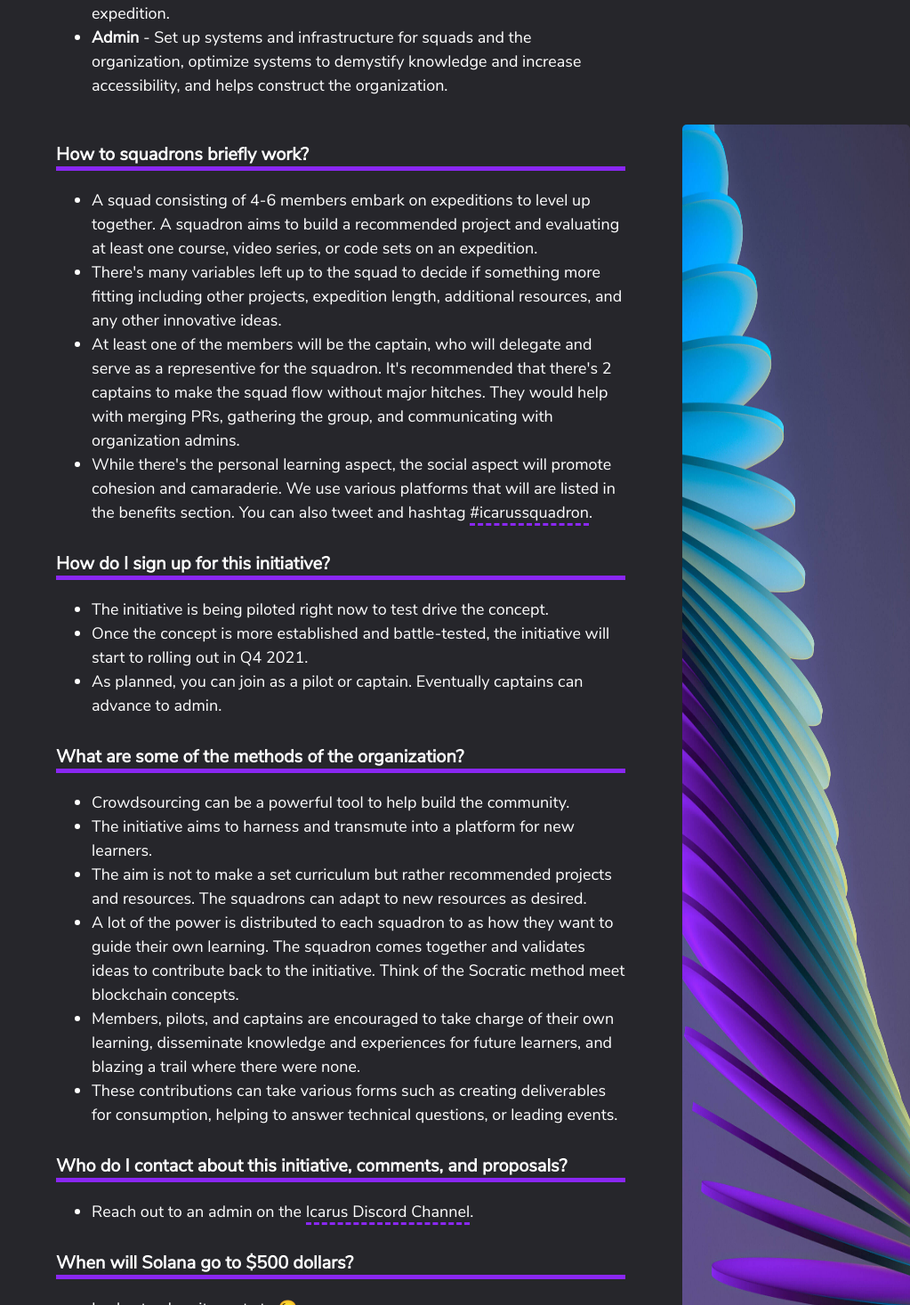
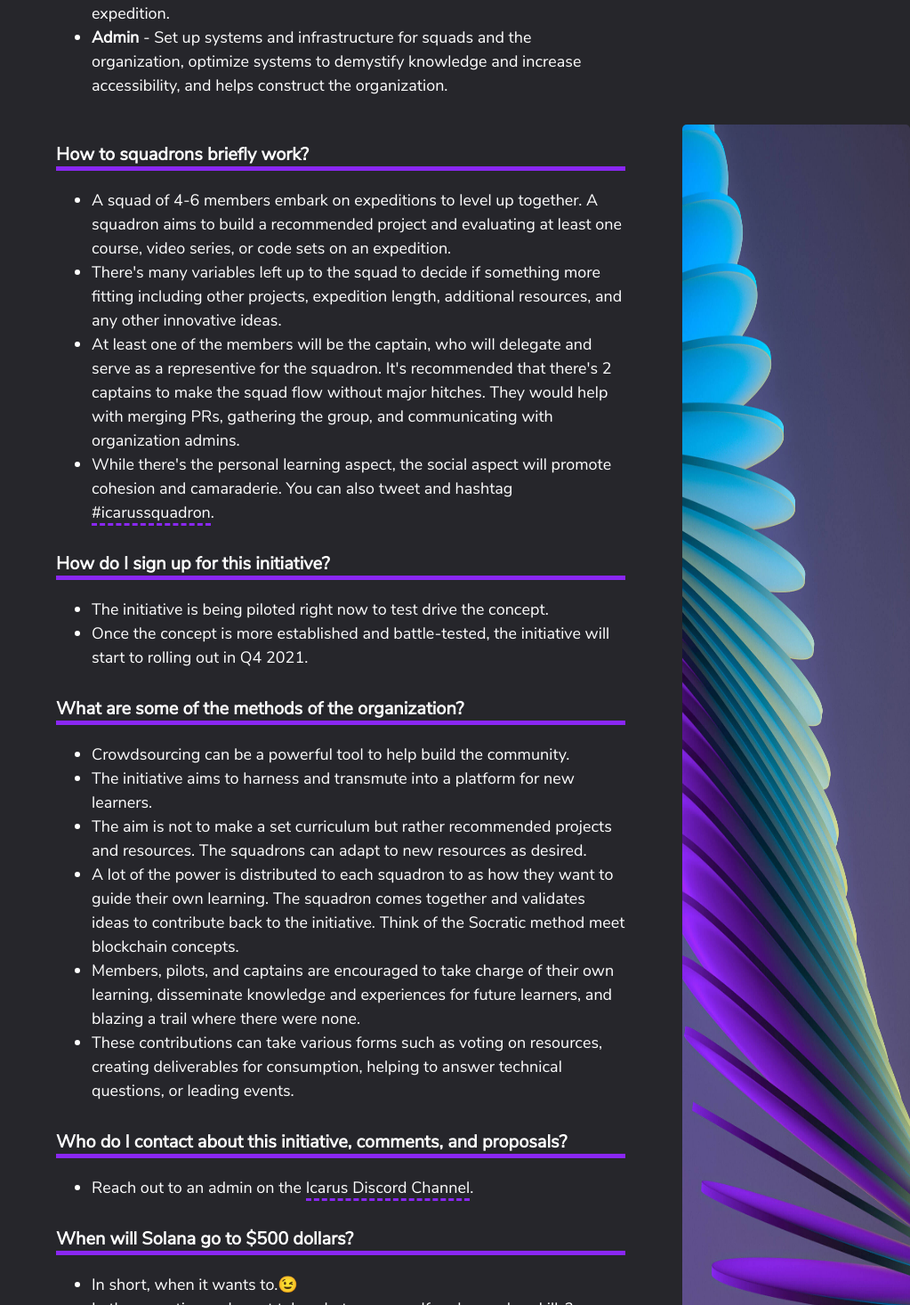
Before and after one commit to icarus-initiative/organization_website, a Next.js app: page / in a window 1280 px wide. Shown: the part 7043-8510 px from the top of the page at 89% size, without its empty margins (257-1280 px from the left). Built offline with nearby package versions, Linux system fonts and the light colour scheme.

Commit message:
Update FAQ wording

```diff
--- a/src/FAQ.js
+++ b/src/FAQ.js
@@ -231,8 +231,8 @@ export default function FAQ() {
             <H3>How to squadrons briefly work?</H3>
             <Ul>
               <Li>
-                A squad consisting of 4-6 members embark on expeditions to level
-                up together. A squadron aims to build a recommended project and
+                A squad of 4-6 members embark on expeditions to level up
+                together. A squadron aims to build a recommended project and
                 evaluating at least one course, video series, or code sets on an
                 expedition.
               </Li>
@@ -250,9 +250,8 @@ export default function FAQ() {
               </Li>
               <Li>
                 While there's the personal learning aspect, the social aspect
-                will promote cohesion and camaraderie. We use various platforms
-                that will are listed in the benefits section. You can also tweet
-                and hashtag{' '}
+                will promote cohesion and camaraderie. You can also tweet and
+                hashtag{' '}
                 <a
                   href={faq.twitter.url}
                   title={faq.twitter.title}
@@ -274,10 +273,6 @@ export default function FAQ() {
               <Li>
                 Once the concept is more established and battle-tested, the
                 initiative will start to rolling out in Q4 2021.
-              </Li>
-              <Li>
-                As planned, you can join as a pilot or captain. Eventually
-                captains can advance to admin.
               </Li>
             </Ul>
 
@@ -309,9 +304,9 @@ export default function FAQ() {
                 future learners, and blazing a trail where there were none.
               </Li>
               <Li>
-                These contributions can take various forms such as creating
-                deliverables for consumption, helping to answer technical
-                questions, or leading events.
+                These contributions can take various forms such as voting on
+                resources, creating deliverables for consumption, helping to
+                answer technical questions, or leading events.
               </Li>
             </Ul>
             <H3>
```
